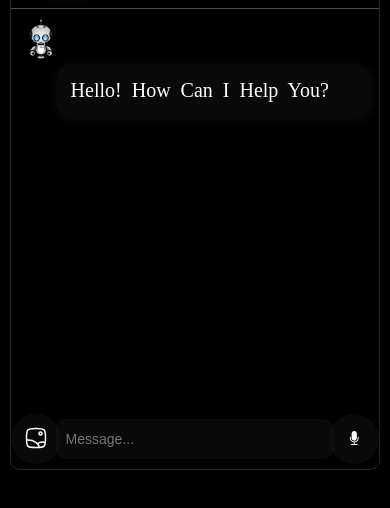
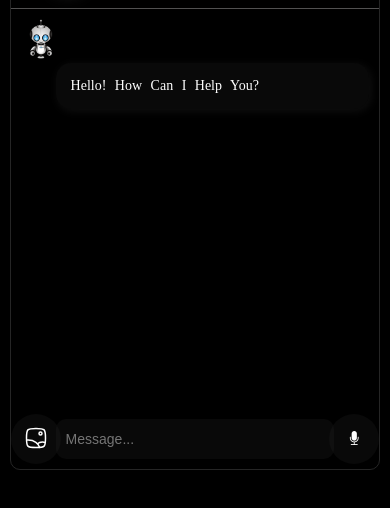
Before and after one commit to vivektopale/Jarvis-AI, a website: page public/index.html in a window 390 px wide. Shown: the part 228-736 px from the top of the page. Drawn offline with nearby package versions, Linux system fonts and the light colour scheme; no server answers; sample sign-in values are in the browser's storage.

Commit message:
style.css

```diff
--- a/public/style.css
+++ b/public/style.css
@@ -387,7 +387,8 @@ article {
   }
   .chat-container{
     overflow: scroll;
-    height: 400px;;
+    height: 400px;
+    font-size: 14px;
   }
   #logoutBtn {
     width: 10vw;
```
